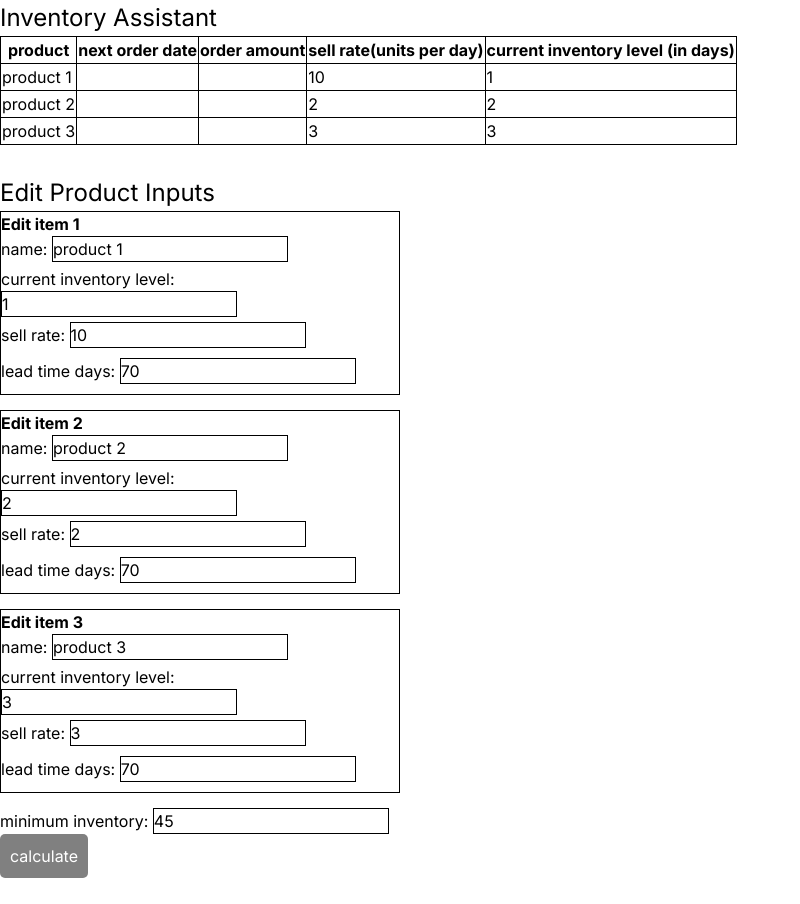
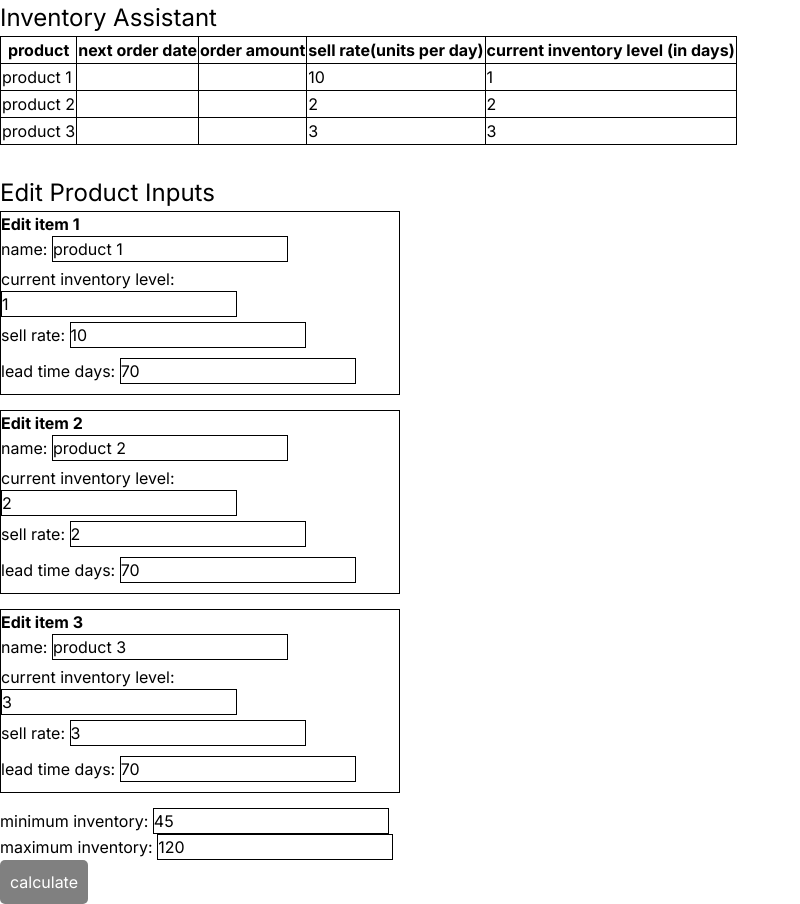
Before and after one commit to bilalsattar24/inventory-assistant, a Next.js app: page / in a window 1280 px wide. Shown: the whole page, without its empty margins (0-800 px from the left). Before the commit the page ends 878 px from the top, so only its background shows below. Built offline with nearby package versions, Linux system fonts and the light colour scheme.

Commit message:
add field for maximuminventory

```diff
--- a/src/app/page.tsx
+++ b/src/app/page.tsx
@@ -38,6 +38,7 @@ const defaultProducts = [
 export default function Home() {
   const [products, setProducts] = useState<Product[]>(defaultProducts);
   const [minimumInventory, setMinimumInventory] = useState(45);
+  const [maximumInventory, setMaximumInventory] = useState(120);
 
   const calculate = () => {};
 
@@ -171,6 +172,17 @@ export default function Home() {
         />
       </div>
       <div>
+        <label>maximum inventory: </label>
+        <input
+          style={{ border: "1px solid black", marginRight: "10px" }}
+          type="number"
+          value={maximumInventory}
+          onChange={(event) => {
+            setMaximumInventory(Number(event.target.value));
+          }}
+        />
+      </div>
+      <div>
         <button
           type="button"
           onClick={calculate}
```
